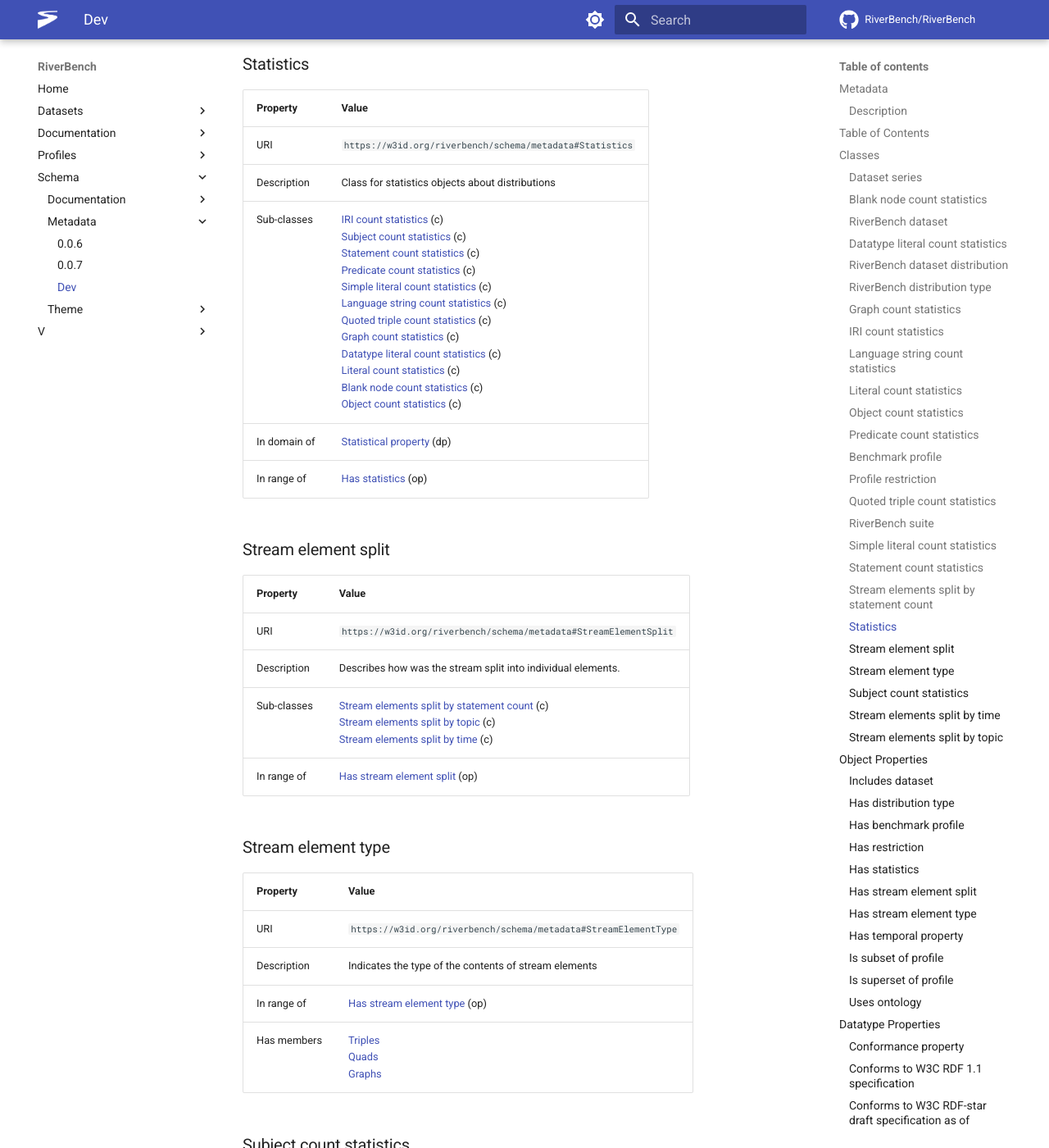
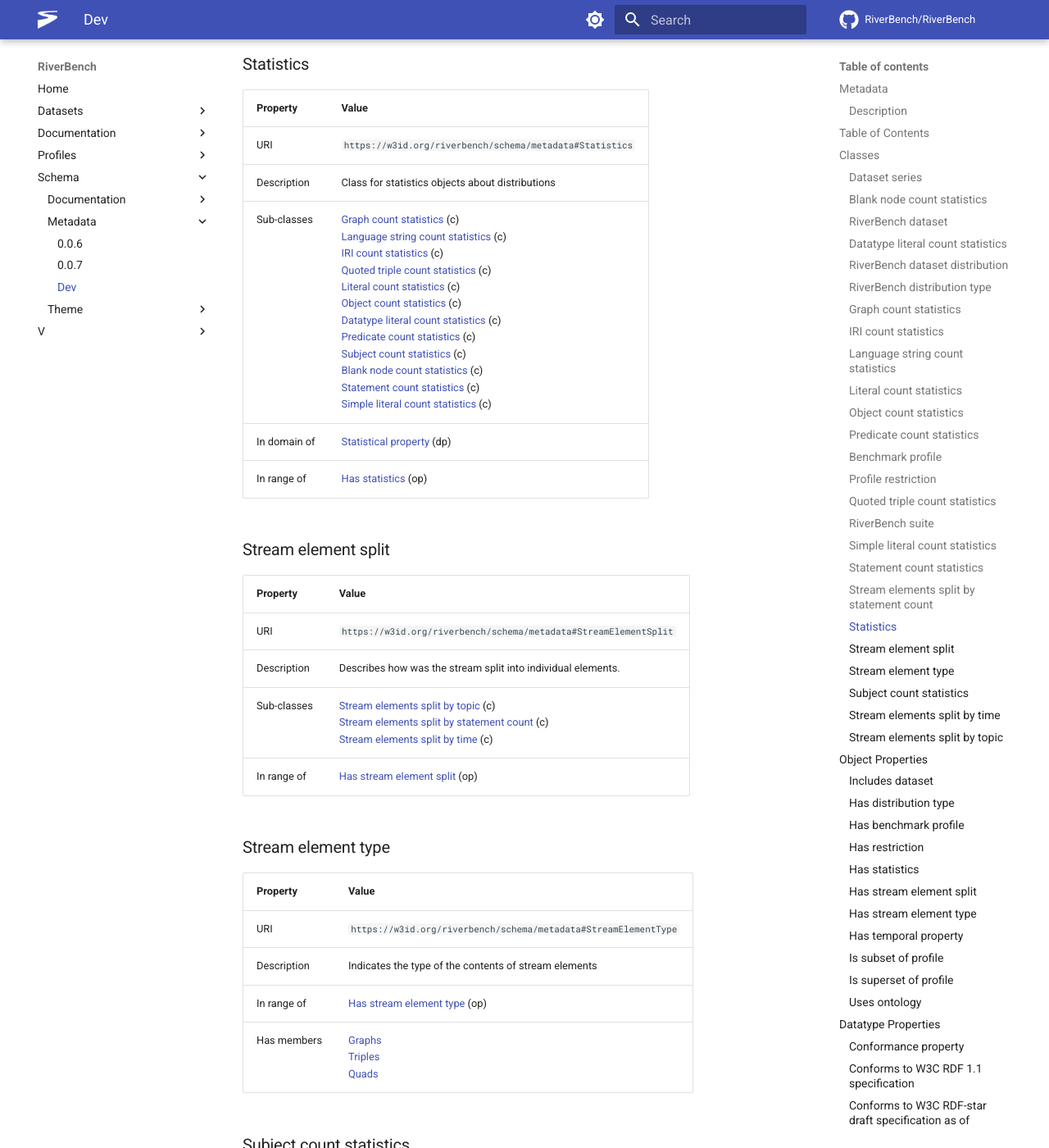
Before and after one commit to RiverBench/riverbench.github.io, an MkDocs documentation site: the page built from docs/schema/metadata/dev.md, in a window 1280 px wide and 1400 px high, scrolled down 7902 px. Shown: the whole window at 82% size. Built offline with MkDocs 1.6.1 and Material for MkDocs 9.7.7, drawn with Linux system fonts in a browser that asks for light colours; comment, search, counter and statistics services are not loaded; some of the changed text lies outside the part shown.

```diff
--- a/docs/schema/metadata/dev.md
+++ b/docs/schema/metadata/dev.md
@@ -101,7 +102,7 @@ Property | Value
 URI | `https://w3id.org/riverbench/schema/metadata#Distribution`
 Description | A distribution of a dataset in the RiverBench benchmark suite.
 Super-classes |[dcat:Distribution](http://www.w3.org/ns/dcat#Distribution) (c)<br />
-In domain of |[Has statistics](#hasStatistics) (op)<br />[Has file name](#hasFileName) (dp)<br />
+In domain of |[Has file name](#hasFileName) (dp)<br />[Has statistics](#hasStatistics) (op)<br />
 
 ### RiverBench distribution type <a name="DistributionType"></a>
 Property | Value
@@ -109,7 +110,7 @@ Property | Value
 URI | `https://w3id.org/riverbench/schema/metadata#DistributionType`
 Description | Type of dataset distribution, indicating the corresponding streaming task formulation.
 In range of |[Has distribution type](#hasDistributionType) (op)<br />
-Has members |[Triple stream distribution](#tripleStreamDistribution)<br />[Partial distribution](#partialDistribution)<br />[Graph stream distribution](#graphStreamDistribution)<br />[Flat distribution](#flatDistribution)<br />[Quad stream distribution](#quadStreamDistribution)<br />[Full distribution](#fullDistribution)<br />
+Has members |[Partial distribution](#partialDistribution)<br />[Flat distribution](#flatDistribution)<br />[Quad stream distribution](#quadStreamDistribution)<br />[Triple stream distribution](#tripleStreamDistribution)<br />[Full distribution](#fullDistribution)<br />[Graph stream distribution](#graphStreamDistribution)<br />
 
 ### Graph count statistics <a name="GraphCountStatistics"></a>
 Property | Value
@@ -159,8 +160,8 @@ Property | Value
 URI | `https://w3id.org/riverbench/schema/metadata#Profile`
 Description | Benchmark profile grouping several datasets in RiverBench
 Super-classes |[Dataset series](#DatasetSeries) (c)<br />
-In domain of |[Is superset of profile](#isSupersetOfProfile) (op)<br />[Is subset of profile](#isSubsetOfProfile) (op)<br />[Has restriction](#hasRestriction) (op)<br />
-In range of |[Has benchmark profile](#hasProfile) (op)<br />[Is subset of profile](#isSubsetOfProfile) (op)<br />[Is superset of profile](#isSupersetOfProfile) (op)<br />
+In domain of |[Is superset of profile](#isSupersetOfProfile) (op)<br />[Has restriction](#hasRestriction) (op)<br />[Is subset of profile](#isSubsetOfProfile) (op)<br />
+In range of |[Is subset of profile](#isSubsetOfProfile) (op)<br />[Has benchmark profile](#hasProfile) (op)<br />[Is superset of profile](#isSupersetOfProfile) (op)<br />
 
 ### Profile restriction <a name="ProfileRestriction"></a>
 Property | Value
@@ -210,7 +211,7 @@ Property | Value
 --- | ---
 URI | `https://w3id.org/riverbench/schema/metadata#Statistics`
 Description | Class for statistics objects about distributions
-Sub-classes |[IRI count statistics](#IriCountStatistics) (c)<br />[Subject count statistics](#SubjectCountStatistics) (c)<br />[Statement count statistics](#StatementCountStatistics) (c)<br />[Predicate count statistics](#PredicateCountStatistics) (c)<br />[Simple literal count statistics](#SimpleLiteralCountStatistics) (c)<br />[Language string count statistics](#LanguageLiteralCountStatistics) (c)<br />[Quoted triple count statistics](#QuotedTripleCountStatistics) (c)<br />[Graph count statistics](#GraphCountStatistics) (c)<br />[Datatype literal count statistics](#DatatypeLiteralCountStatistics) (c)<br />[Literal count statistics](#LiteralCountStatistics) (c)<br />[Blank node count statistics](#BlankNodeCountStatistics) (c)<br />[Object count statistics](#ObjectCountStatistics) (c)<br />
+Sub-classes |[Graph count statistics](#GraphCountStatistics) (c)<br />[Language string count statistics](#LanguageLiteralCountStatistics) (c)<br />[IRI count statistics](#IriCountStatistics) (c)<br />[Quoted triple count statistics](#QuotedTripleCountStatistics) (c)<br />[Literal count statistics](#LiteralCountStatistics) (c)<br />[Object count statistics](#ObjectCountStatistics) (c)<br />[Datatype literal count statistics](#DatatypeLiteralCountStatistics) (c)<br />[Predicate count statistics](#PredicateCountStatistics) (c)<br />[Subject count statistics](#SubjectCountStatistics) (c)<br />[Blank node count statistics](#BlankNodeCountStatistics) (c)<br />[Statement count statistics](#StatementCountStatistics) (c)<br />[Simple literal count statistics](#SimpleLiteralCountStatistics) (c)<br />
 In domain of |[Statistical property](#statisticalProperty) (dp)<br />
 In range of |[Has statistics](#hasStatistics) (op)<br />
 
@@ -219,7 +220,7 @@ Property | Value
 --- | ---
 URI | `https://w3id.org/riverbench/schema/metadata#StreamElementSplit`
 Description | Describes how was the stream split into individual elements.
-Sub-classes |[Stream elements split by statement count](#StatementCountStreamElementSplit) (c)<br />[Stream elements split by topic](#TopicStreamElementSplit) (c)<br />[Stream elements split by time](#TimeStreamElementSplit) (c)<br />
+Sub-classes |[Stream elements split by topic](#TopicStreamElementSplit) (c)<br />[Stream elements split by statement count](#StatementCountStreamElementSplit) (c)<br />[Stream elements split by time](#TimeStreamElementSplit) (c)<br />
 In range of |[Has stream element split](#hasStreamElementSplit) (op)<br />
 
 ### Stream element type <a name="StreamElementType"></a>
@@ -228,7 +229,7 @@ Property | Value
 URI | `https://w3id.org/riverbench/schema/metadata#StreamElementType`
 Description | Indicates the type of the contents of stream elements
 In range of |[Has stream element type](#hasStreamElementType) (op)<br />
-Has members |[Triples](#triples)<br />[Quads](#quads)<br />[Graphs](#graphs)<br />
+Has members |[Graphs](#graphs)<br />[Triples](#triples)<br />[Quads](#quads)<br />
 
 ### Subject count statistics <a name="SubjectCountStatistics"></a>
 Property | Value
```
Also changed, not shown: other parts of docs/schema/metadata/dev.md (+4 -3 lines), docs/schema/documentation/dev.md (+17 -3 lines), docs/schema/theme/dev.md (+14 -5 lines).
